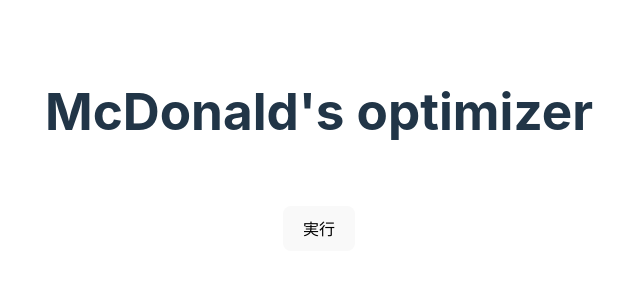
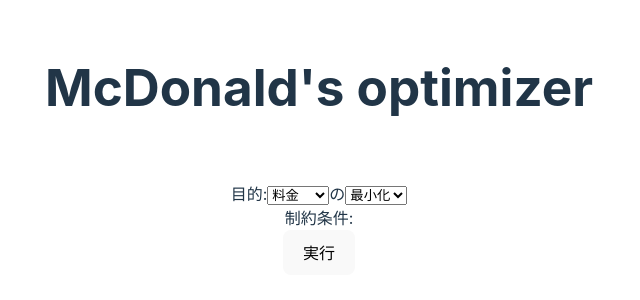
Before and after one commit to akriaueno/macdonald-optimizer, a React (Vite) app: page / in a window 1280 px wide. Shown: the part 234-534 px from the top of the page, without its empty margins (321-961 px from the left). Built offline with nearby package versions, Linux system fonts and the light colour scheme.

Commit message:
add objective and constraints element

```diff
--- a/index.html
+++ b/index.html
@@ -2,7 +2,7 @@
 <html lang="en">
   <head>
     <meta charset="UTF-8" />
-    <link rel="icon" type="image/svg+xml" href="/vite.svg" />
+    <!--    <link rel="icon" type="image/svg+xml" href="/vite.svg" />-->
     <meta name="viewport" content="width=device-width, initial-scale=1.0" />
     <title>McDonald's optimizer</title>
   </head>
--- a/src/App.tsx
+++ b/src/App.tsx
@@ -20,11 +20,30 @@
     fetchData();
   }, []);
 
+  const runIP = () => {
+    console.log(menu, nutorient);
+  };
+
   return (
     <>
       <h1>McDonald's optimizer</h1>
       <div className="card">
-        <RunButton onClick={() => {}}></RunButton>
+        <div>
+          <label htmlFor="objective">目的:</label>
+          <select name="objective" id="objective">
+            <option value="price">料金</option>
+            <option value="weight">総重量</option>
+          </select>
+          の
+          <select name="min-max" id="min-max">
+            <option value="minimize">最小化</option>
+            <option value="maximize">最大化</option>
+          </select>
+        </div>
+        <div>
+          <label htmlFor="constraint">制約条件:</label>
+        </div>
+        <RunButton onClick={runIP}></RunButton>
       </div>
     </>
   );
```
